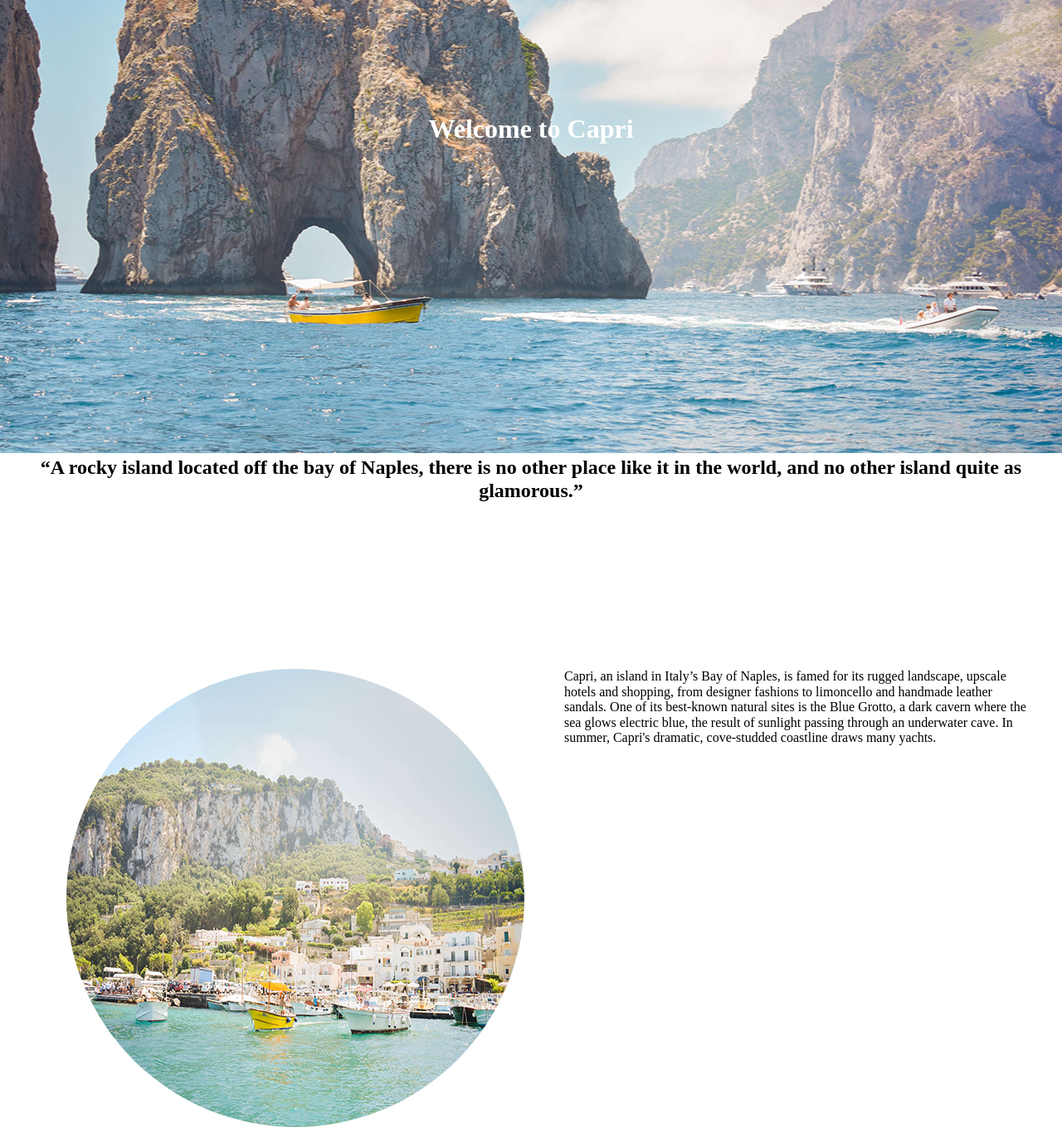
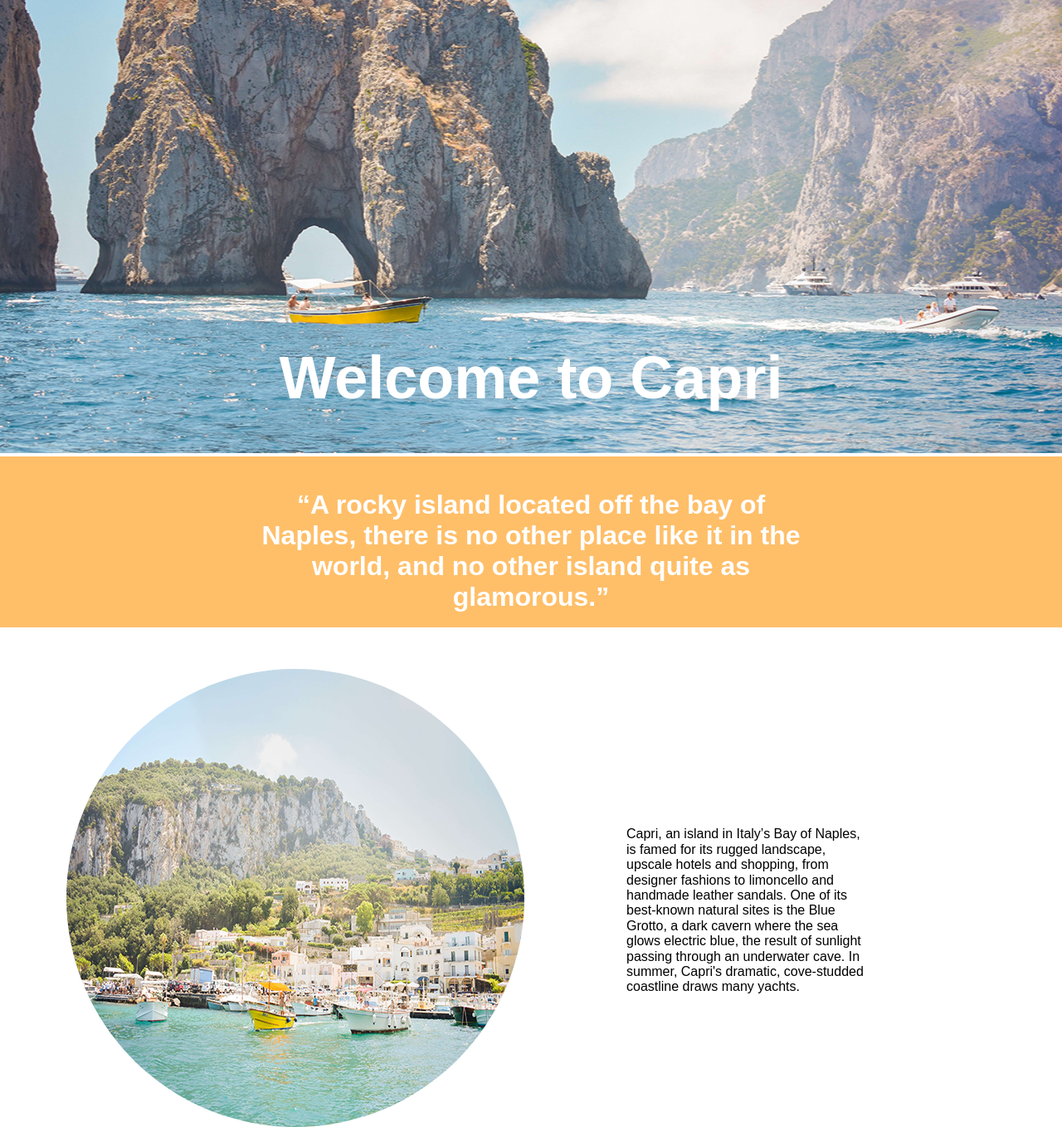
Before and after one commit to chelsea-spratley/SpratleyC_Final, a website: page deploy/index.html in a window 1280 px wide. Shown: the part 240-1598 px from the top of the page at 83% size. Drawn offline with nearby package versions, Linux system fonts and the light colour scheme; a web font is replaced by a local one.

Commit message:
color and font

```diff
--- a/deploy/index.html
+++ b/deploy/index.html
@@ -14,6 +14,9 @@
 
 		<link rel="stylesheet" href="css/styles.css" />
 		<title>Italian Pasta Festival</title>
+
+		<link rel="stylesheet" href="https://use.typekit.net/uot7kdr.css">
+		<link rel="stylesheet" href="https://use.typekit.net/uot7kdr.css">
 	</head>
 
 
@@ -25,7 +28,7 @@
 		  </div>
 		</section>
 		<section class="section1">
-				    <h2>“A rocky island located off the bay of Naples, there is no other place like it in the world, and no other island quite as glamorous.”</h2>
+				    <h2 style="background-color:#FFBF69;"> “A rocky island located off the bay of Naples, there is no other place like it in the world, and no other island quite as glamorous.”</h2>
 
 				<div class="image"><img src="img/2.jpg">
 
@@ -89,10 +92,11 @@
 														    <div class="container">
 														        <img src="img/1.jpg" alt="hero" style="width:100%;"height="786px;">
 														        <div class="centered"><h1>Capri, Italy</h1>
-														            <i class="fa fa-instagram" aria-hidden="true"></i>
-														            <i class="fa fa-twitter" aria-hidden="true"></i>
+														           <div class="icons"> <i class="fa fa-instagram" aria-hidden="true"></i>
+														            <i class="fa fa-twitter" aria-hidden="true" ></i>
 														            <i class="fa fa-youtube" aria-hidden="true"></i>
 														            <i class="fa fa-facebook" aria-hidden="true"></i></div>
+														        </div>
 														      </div>
 
 														</section>
--- a/dev/scss/content/footer.scss
+++ b/dev/scss/content/footer.scss
@@ -11,4 +11,22 @@
         left: 50%;
         transform: translate(-50%, -50%);
       }
+
+      h1 {
+        font-size: 72px;
+        font-family: fira-sans, sans-serif;
+        font-weight: 700;
+        font-style: normal;
+        padding-right: 360px;
+        padding-bottom: 250px;
+        padding-top: 150px;
+      }
+
+      .icons {
+        font-size: 75px;
+        padding-left: 300px;
+        padding-top: 200px;
+      }
+
+
 }
--- a/dev/scss/content/hero.scss
+++ b/dev/scss/content/hero.scss
@@ -12,4 +12,12 @@
         transform: translate(-50%, -50%);
 
       }
+
+      h1 {
+        padding-top: 600px;
+        font-size: 72px;
+        font-family: fira-sans, sans-serif;
+        font-weight: 700;
+        font-style: normal;
+      }
 }
--- a/dev/scss/content/section1.scss
+++ b/dev/scss/content/section1.scss
@@ -2,6 +2,9 @@
     display: grid;
     grid-template-rows: 206px ;
     text-align: center;
+    font-family: montserrat, sans-serif;
+    font-weight: 400;
+    font-style: normal;
 
 
     .image{
@@ -18,4 +21,19 @@
         border-radius: 50%;
 
     }
+
+    h2 {
+        padding-top: 40px;
+        padding-left: 300px;
+        padding-right: 300px;
+        color: #ffffff;
+        font-size: 32px;
+
+    }
+
+    p {
+        padding-left: 75px;
+        padding-right: 200px;
+        padding-top: 190px;
+    }
 }
--- a/dev/scss/helpers/_variables.scss
+++ b/dev/scss/helpers/_variables.scss
@@ -21,3 +21,6 @@ $screen-xl-hero-2-min: 1350px;
 // Colors
 $white: #fff;
 $black: #000;
+$lightorange: #FFBF69;
+$teal: #2EC4B6;
+$lightblue: #CBF3F0;
```
Also changed, not shown: deploy/css/styles.css, 3 other files.
